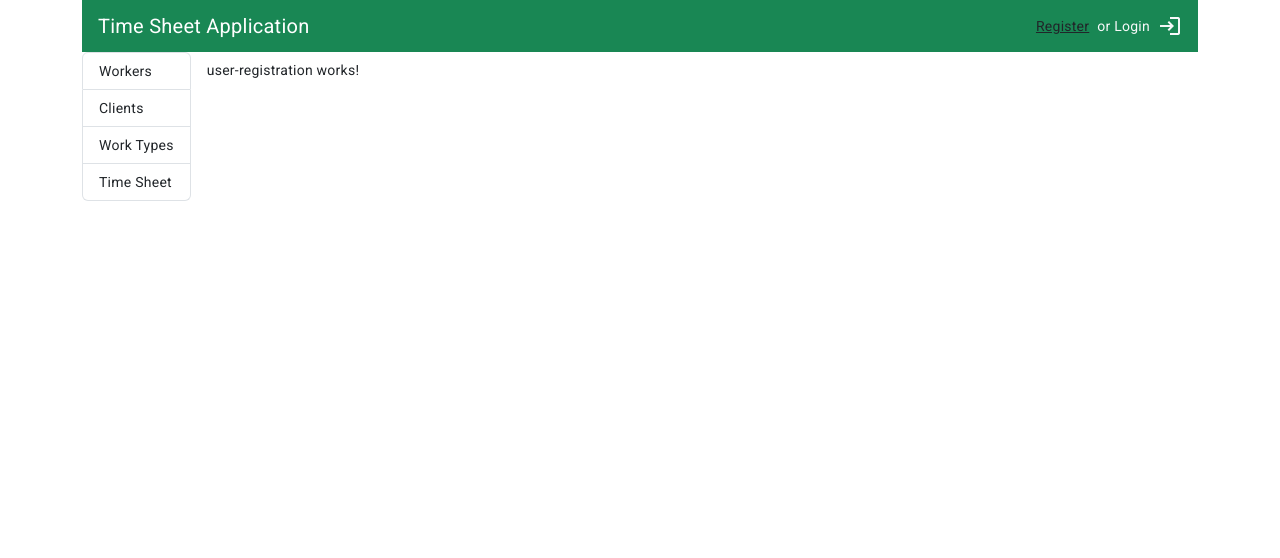
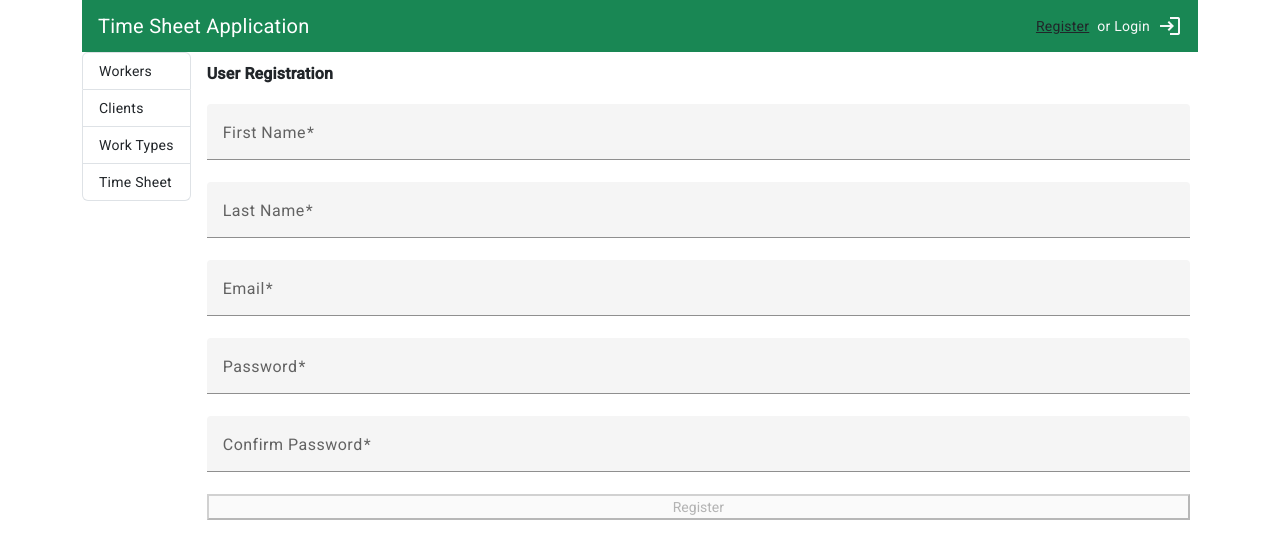
Before and after one commit to ToniaPa/Final-Project-Angular, an Angular app: page /user-registration in a window 1280 px wide. Shown: the top 558 px of the page. Built offline with nearby package versions, Linux system fonts and the light colour scheme.

Commit message:
user-login design details

```diff
--- a/src/app/components/navbar-on-top/navbar-on-top.component.ts
+++ b/src/app/components/navbar-on-top/navbar-on-top.component.ts
@@ -10,13 +10,13 @@ import { UserService } from 'src/app/shared/services/user.service';
   imports: [
     RouterLink,
     MatIconModule,
-
   ],
   templateUrl: './navbar-on-top.component.html',
   styleUrl: './navbar-on-top.component.css'
 })
 export class NavbarOnTopComponent {
-  userService = inject(UserService); //o constructor θα εκτελεστεί μία μόνο φορά, μπορεί να είναι σε διάφορα σημεία το inject(UserService); ΑΛΛΑ ο constructor θα εκτελεστεί μία μόνο φορά, την πρώτη που θα βρει το inject και δεν θα έχει δημιουργηθεί, όλα τα άλλα Inject κοιτάνε το ήδη δημιουργημένο
+
+  userService = inject(UserService); //o constructor θα εκτελεστεί μία μόνο φορά
 
   user = this.userService.user; //= το signal του user.service.ts
 
--- a/src/app/components/user-login/user-login.component.html
+++ b/src/app/components/user-login/user-login.component.html
@@ -1,4 +1,4 @@
-<h4>User Login</h4>
+<h3 class="text-dark"><strong>User Login</strong></h3>
 <form
   [formGroup]="form"
   (ngSubmit)="onSubmit()"
@@ -25,7 +25,7 @@
     [disabled]="!form.valid">Login
   </button>
   @if(invalidLogin) {
-    <div class="alert alert-danger">
+    <div class="alert alert-danger text-wrap">
       <strong>Error: </strong>Invalid email or password. Click <a routerLink ='/user-registration' role ="button">here</a> to register
     </div>
   }
--- a/src/app/components/user-registration/user-registration.component.html
+++ b/src/app/components/user-registration/user-registration.component.html
@@ -1 +1,93 @@
-<p>user-registration works!</p>
+<h3 class="text-dark"><strong>User Registration</strong></h3>
+
+@if (registrationStatus.message === "Not attempted yet") {
+  <form
+    [formGroup]="form"
+    class="d-flex flex-column">
+    <mat-form-field>
+      <mat-label>First Name</mat-label>
+      <input
+        matInput
+        type="text"
+        formControlName="givenName" />
+      @if (form.get("givenName").invalid && form.get("givenName").touched) {
+        <mat-error>First Name is required</mat-error>
+      }
+    </mat-form-field>
+    <mat-form-field>
+      <mat-label>Last Name</mat-label>
+      <input
+        matInput
+        type="text"
+        formControlName="surName" />
+      @if (form.get("surName").invalid && form.get("surName").touched) {
+        <mat-error>Last Name is required</mat-error>
+      }
+    </mat-form-field>
+    <mat-form-field>
+      <mat-label>Email</mat-label>
+      <input
+        matInput
+        type="text"
+        (blur)="check_duplicate_email()"
+        formControlName="email" />
+      @if (form.get("email").hasError("duplicateEmail")) {
+        <mat-error>Email is already registered</mat-error>
+      } @else {
+        @if (form.get("email").invalid && form.get("email").touched) {
+          <mat-error>Email is missing or invalid</mat-error>
+        }
+      }
+    </mat-form-field>
+    <mat-form-field>
+      <mat-label>Password</mat-label>
+      <input
+        matInput
+        type="password"
+        formControlName="password" />
+      @if (form.get("password").invalid && form.get("password").touched) {
+        <mat-error>Password is missing or invalid</mat-error>
+      }
+    </mat-form-field>
+    <mat-form-field>
+      <mat-label>Confirm Password</mat-label>
+      <input
+        matInput
+        type="password"
+        formControlName="confirmPassword" />
+        <!-- τα  confirmPassword, passwordMismatch, password, email κλπ είναι όλα μεταβλητές στο user-registration.ts -->
+      @if (form.get("confirmPassword").hasError("passwordMismatch")) {
+        <mat-error>Passwords do not match</mat-error>
+      } @else {
+        @if (
+          form.get("confirmPassword").invalid &&
+          form.get("confirmPassword").touched
+        ) {
+          <mat-error>Password is missing or invalid</mat-error>
+        }
+      }
+    </mat-form-field>
+    <button
+      [disabled]="form.invalid"
+      (click)="onSubmit(form.value)">
+      Register
+    </button>
+  </form>
+} @else {
+  @if (registrationStatus.success) {
+    <div class="alert alert-success mt-2 w-50">
+      <strong>Success:</strong>
+      {{ registrationStatus.message }}
+    </div>
+  } @else {
+    <div class="alert alert-danger mt-2 w-50">
+      <strong>Error:</strong>
+      {{ registrationStatus.message }}
+    </div>
+  }
+  <button
+    class="mt-2"
+    (click)="registerAnotherUser()">
+    Register Another User
+  </button>
+}
--- a/src/app/components/user-registration/user-registration.component.ts
+++ b/src/app/components/user-registration/user-registration.component.ts
@@ -1,12 +1,109 @@
-import { Component } from '@angular/core';
+import { Component, inject } from '@angular/core';
+import {
+  FormControl,
+  FormGroup,
+  ReactiveFormsModule,
+  Validators,
+} from '@angular/forms';
+import { MatButtonModule } from '@angular/material/button';
+import { MatFormFieldModule } from '@angular/material/form-field';
+import { MatInputModule } from '@angular/material/input';
+import { User } from 'src/app/shared/interfaces/mongo-backend';
+import { UserService } from 'src/app/shared/services/user.service';
 
 @Component({
   selector: 'app-user-registration',
   standalone: true,
-  imports: [],
+  imports: [
+    ReactiveFormsModule,
+    MatFormFieldModule,
+    MatInputModule,
+    MatButtonModule,
+  ],
   templateUrl: './user-registration.component.html',
   styleUrl: './user-registration.component.css'
 })
 export class UserRegistrationComponent {
 
+  userService = inject(UserService); //= user.service.ts στον φάκελο services, εμείς το έχουμε φτιάξει
+
+  //registrationStatus = το φτιάχνουμε για να αντικατοπτρίσω την επικοινωνία με το backend όσον αφορά την εγγραφή ενός User:
+  //δες την onSumbit και registerAnotherUser KAI το user-registration.html γιατί το βάζει ΚΑΙ ΕΚΕΙ ώστε όταν το registration είναι επιτυχημένο να βγαίνει μνμ γι'αυτό, όταν είναι λάθος να βγαίνει το error message Και όταν δεν έχει γίνει καμία προσπάθεια εγγραφής να εμφανίζεται η form
+  registrationStatus: { success: boolean; message: string } = {
+    success: false, //initial value
+    message: 'Not attempted yet', //initial value
+  };
+
+  form = new FormGroup(
+    {
+      givenName: new FormControl('', Validators.required),
+      surName: new FormControl('', Validators.required),
+      email: new FormControl('', [Validators.required, Validators.email]),
+      password: new FormControl('', [
+        Validators.required,
+        Validators.minLength(4),
+      ]),
+      confirmPassword: new FormControl('', [
+        Validators.required,
+        Validators.minLength(4),
+      ]),
+    },
+    this.passwordConfirmValidator, //εδώ δηλώνουμε δική μας function
+  );
+
+  passwordConfirmValidator(form: FormGroup) { //εδώ περνάει όλη η φόρμα
+    //form.get χάρη στο FormGroup & η το ότι στέλνουμε τις μεταβλητές και τις λαμβάνουμε είναι χάρη στο ReactiveFormsModule
+    if (form.get('password').value !== form.get('confirmPassword').value) {
+      form.get('confirmPassword').setErrors({ passwordMismatch: true });
+      return { passwordMismatch: true }; //passwordMismatch = custom error, δικό μας error, το οποίο θέλουμε να είναι object, θέλουμε να βγάλουμε μνμ στο html, το html παίρνει το passwordMismatch
+    }
+    return {}; //κενό object = είναι οκ το validation
+  }
+
+  onSubmit(value: any) { // value: any = θα πάρει τα data της φόρμας, στο html έχουμε γράψει: (click)="onSubmit(form.value)"
+    console.log('User Registration, form data: ', value);
+
+    //object User:
+    const user = this.form.value as User; //type cast, όμως δεν κάνει 1:1 δηλ
+    // αν το this.form.value εχει παραπάνω πεδία από το User θα τα βάλει και αυτά
+    console.log('User Registration, user: ', user);
+    delete user['confirmPassword']; //ο user δεν έχει πεδίο confirmPassword, το confirmPassword είναι της φόρμας δηλ του html => το διαγράφουμε
+    console.log('User Registration, user after delete confirmPassword: ', user);
+
+    this.userService.registerUser(user).subscribe({ //θα εκτελεστεί η registerUser(user: User) {...} του user.service.ts Η οποία στέλνει εντολή Post στο backend (δες τα σχόλια εκεί), αφού εκτελεστεί επανέρχεται στο σημείο αυτό
+      //εδώ έχω πάρει την απάντηση του backend:
+      next: (response) => { //next = αν δεν πάρω error από το backend
+        console.log("user-registration.ts (registerUser) success (step 3): ", response.msg);
+        this.registrationStatus = { success: true, message: response.msg };
+        // το registrationStatus το φτιάξαμε εμείς (δες επάνω)
+      },
+      error: (response) => {
+        const message = response.error.msg;
+        console.log("user-registration.ts (registerUser) error (step 3): ", message);
+        this.registrationStatus = { success: false, message }; //εδώ το message σκέτο είναι το ίδιο με το να γράψω message: message
+        // το registrationStatus το φτιάξαμε εμείς (δες επάνω)
+      },
+    });
+  }
+
+  registerAnotherUser() {
+    this.form.reset();
+    this.registrationStatus = { success: false, message: 'Not attempted yet' };
+  }
+
+  check_duplicate_email() {
+    const email = this.form.get('email').value;
+
+    this.userService.check_duplicate_email(email).subscribe({
+      next: (response) => {
+        console.log("user-registration.ts (check_duplicate_email) success: ", response.msg);
+        this.form.get('email').setErrors(null);
+      },
+      error: (response) => {
+        const message = response.error.msg;
+        console.log("user-registration.ts (check_duplicate_email) error: ", message);
+        this.form.get('email').setErrors({ duplicateEmail: true });
+      },
+    });
+  }
 }
```
